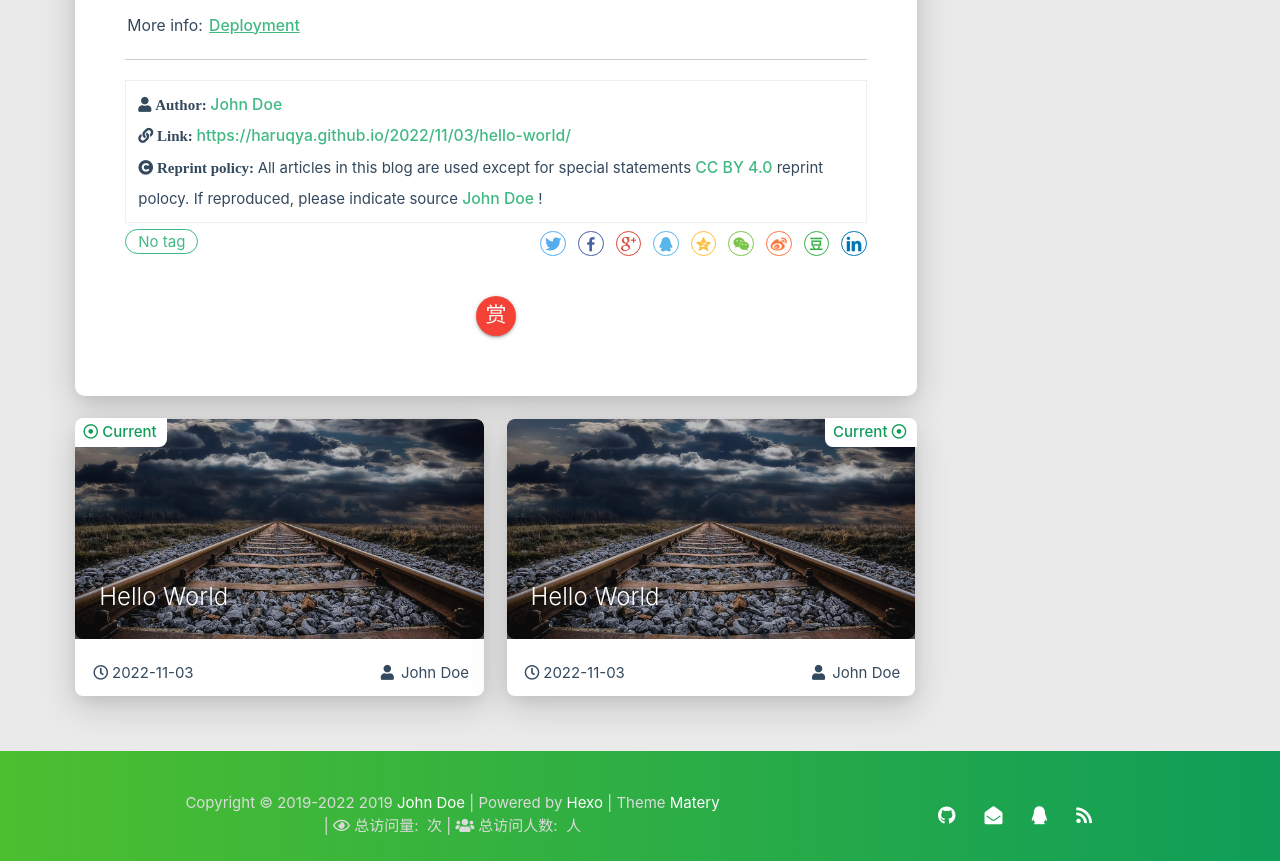
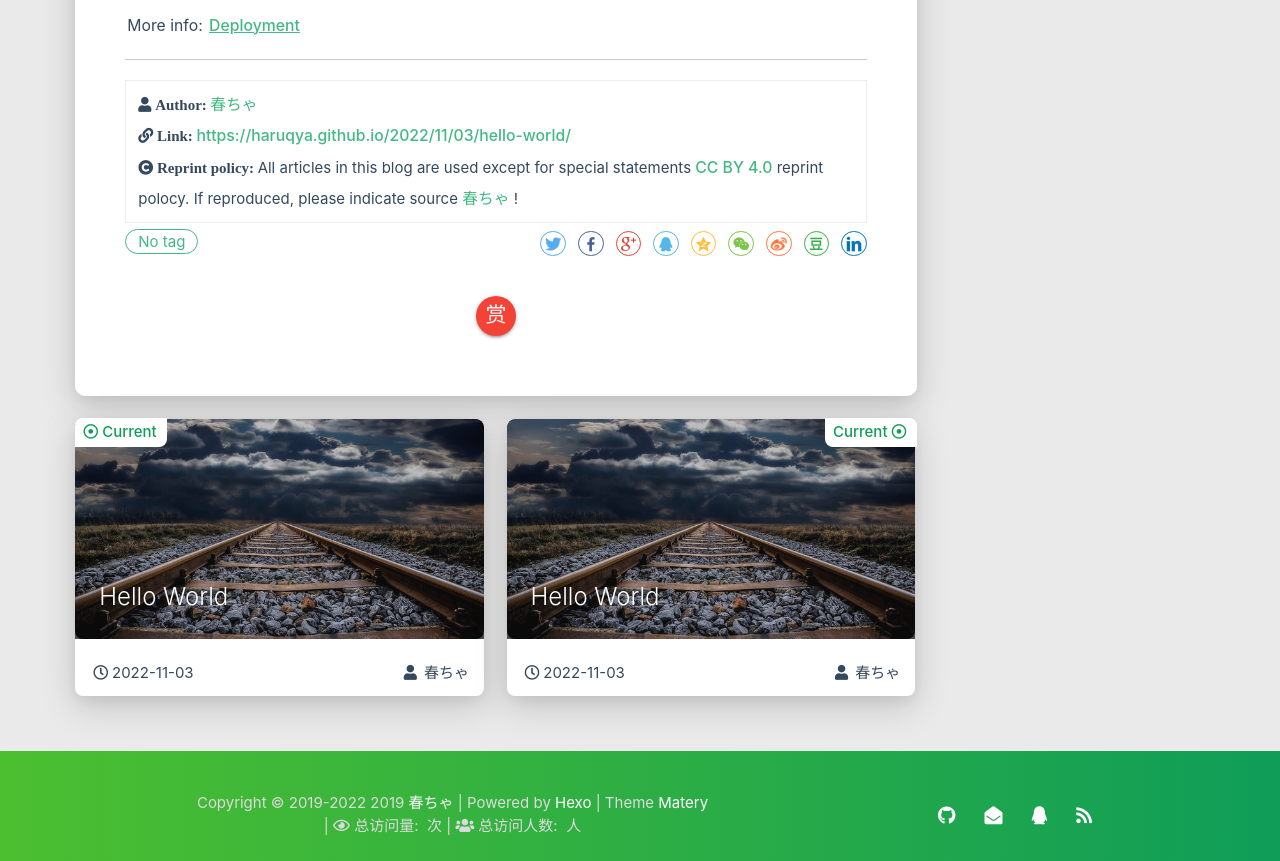
Before and after one commit to harucya/harucya, a plain HTML site: page 2022/11/03/hello-world/index.html in a window 1280 px wide. Shown: the part 1445-2306 px from the top of the page. Drawn offline with Linux system fonts and the light colour scheme; some packages are replaced by stand-ins of ours; a script that the page names is missing.

Commit message:
Site updated: 2022-11-04 17:21:18

```diff
--- a/2022/11/03/hello-world/index.html
+++ b/2022/11/03/hello-world/index.html
@@ -496,7 +496,7 @@
                     </i>
                 </span>
                 <span class="reprint-info">
-                    <a href="/about" rel="external nofollow noreferrer">John Doe</a>
+                    <a href="/about" rel="external nofollow noreferrer">春ちゃ</a>
                 </span>
             </div>
             <div class="reprint__type">
@@ -519,7 +519,7 @@
                     All articles in this blog are used except for special statements
                     <a href="https://creativecommons.org/licenses/by/4.0/deed.zh" rel="external nofollow noreferrer" target="_blank">CC BY 4.0</a>
                     reprint polocy. If reproduced, please indicate source
-                    <a href="/about" target="_blank">John Doe</a>
+                    <a href="/about" target="_blank">春ちゃ</a>
                     !
                 </span>
             </div>
@@ -738,7 +738,7 @@
                         <span class="publish-author">
 
                             <i class="fas fa-user fa-fw"></i>
-                            John Doe
+                            春ちゃ
 
                         </span>
                     </div>
@@ -776,7 +776,7 @@
                         <span class="publish-author">
 
                             <i class="fas fa-user fa-fw"></i>
-                            John Doe
+                            春ちゃ
 
                         </span>
                     </div>
@@ -975,7 +975,7 @@
                 <span id="year">2019-2022</span>
 
             <span id="year">2019</span>
-            <a href="/about" target="_blank">John Doe</a>
+            <a href="/about" target="_blank">春ちゃ</a>
             |&nbsp;Powered by&nbsp;<a href="https://hexo.io/" target="_blank">Hexo</a>
             |&nbsp;Theme&nbsp;<a href="https://github.com/blinkfox/hexo-theme-matery" target="_blank">Matery</a>
             <br>
--- a/atom.xml
+++ b/atom.xml
@@ -10,7 +10,7 @@
   <id>https://haruqya.github.io/</id>
 
   <author>
-    <name>John Doe</name>
+    <name>春ちゃ</name>
 
   </author>
 
```
Also changed, not shown: 404/index.html (+1 -1 lines), about/index.html (+3 -3 lines), archives/2022/11/index.html (+2 -2 lines), archives/2022/index.html (+2 -2 lines), archives/index.html (+2 -2 lines), categories/index.html (+1 -1 lines), contact/index.html (+1 -1 lines), content.json (+1 -1 lines), friends/index.html (+1 -1 lines), index.html (+2 -2 lines), tags/index.html (+1 -1 lines).
